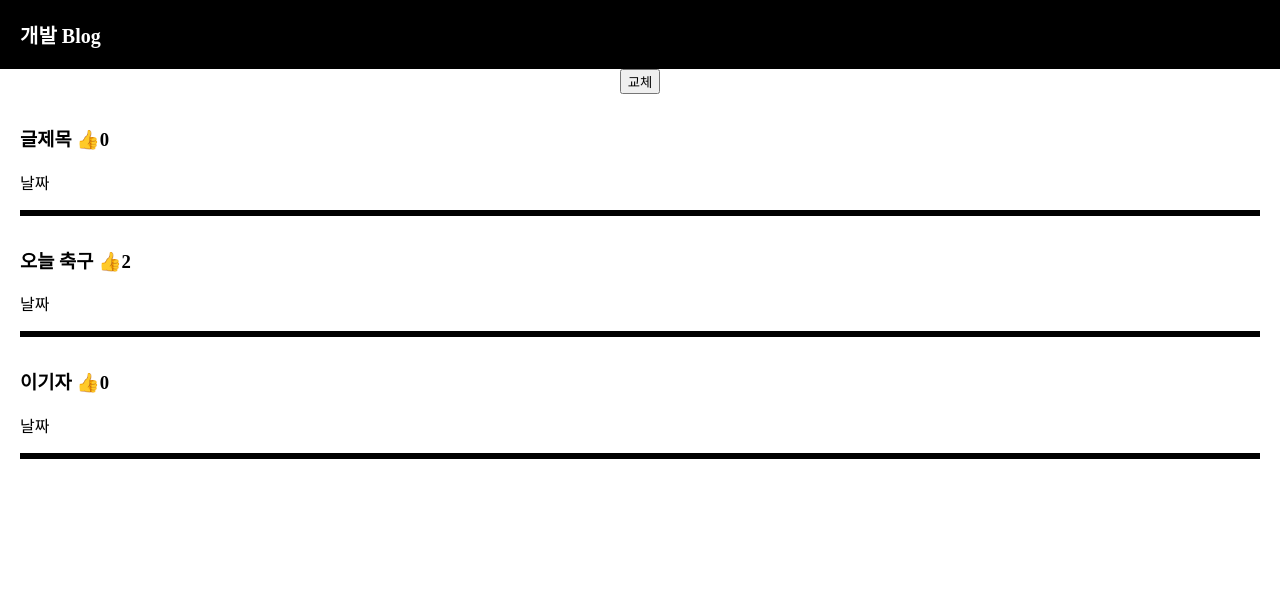
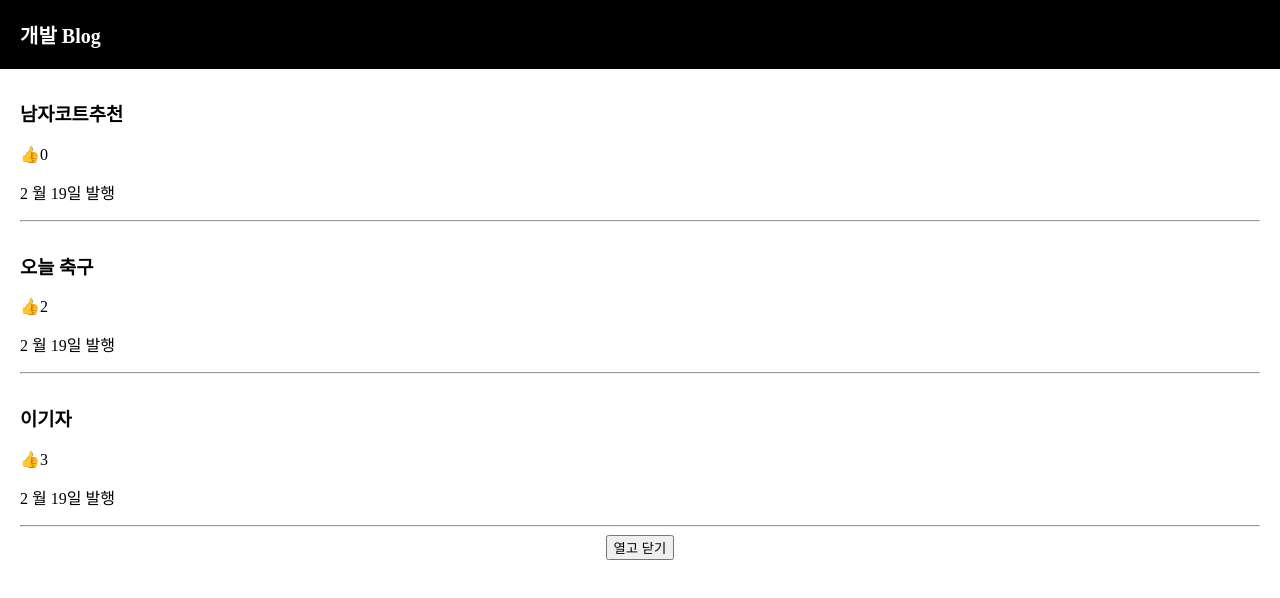
Before and after one commit to wogus216/codingApple, a React (Create React App) app in the folder blog/: page / in a window 1280 px wide. Shown: the top 598 px of the page. Built offline with nearby package versions, Linux system fonts and the light colour scheme.

Commit message:
props를 배웠다.

```diff
--- a/blog/src/App.js
+++ b/blog/src/App.js
@@ -4,17 +4,21 @@ import './App.css';
 import logo from './logo.svg';
 
 function App() {
-  let [title, setTitle] = useState(['글제목', '오늘 축구', '이기자']);
-  let [num, setNum] = useState([0, 2, 0]);
+  let [title, setTitle] = useState(['남자코트추천', '오늘 축구', '이기자']);
+  let [num, setNum] = useState([0, 2, 3]);
   let [modal, setModal] = useState(false);
+  let [titleNumber, setTitleNumber] = useState(0);
 
-  let array = [2, 3, 4];
+  const appear = () => {
+    setModal(!modal);
+  };
+  let array = [1, 2, 3];
 
-  let aw = array.map(function (a) {
-    return a * 2;
-  });
+  let na = array.map((a) => a * 2);
+  console.log(na);
 
   const up = (index) => {
+    console.log('anjwl');
     let numArray = [...num];
     numArray[index]++;
 
@@ -32,37 +36,64 @@ function App() {
     // modal === true ? setModal(false) : setModal(true);
     setModal(!modal);
   };
-
   return (
     <div className="App">
       <div className="black-nav">
         <div>개발 Blog</div>
       </div>
-      <button onClick={onChange}>교체</button>
 
-      {title.map(function (a, index) {
+      {title.map((a, i) => {
         return (
           <div className="list">
-            <h3 onClick={click}>
-              {' '}
-              {a} <span onClick={() => up(index)}>👍{num[index]}</span>
+            <h3
+              onClick={() => {
+                setTitleNumber(i);
+              }}
+            >
+              {a}
             </h3>
-            <p>날짜</p>
-            <hr style={{ border: 'solid' }} />
+            <span onClick={() => up(i)}>👍{num[i]}</span>
+
+            <p>2 월 19일 발행</p>
+            <hr />
           </div>
         );
       })}
 
-      {modal === true ? <Modal></Modal> : null}
+      {/* <button
+        onClick={() => {
+          setTitleNumber(0);
+        }}
+      >
+        버튼1
+      </button>
+      <button
+        onClick={() => {
+          setTitleNumber(1);
+        }}
+      >
+        버튼2
+      </button>
+      <button
+        onClick={() => {
+          setTitleNumber(2);
+        }}
+      >
+        버튼3
+      </button> */}
+      <button onClick={appear}>열고 닫기</button>
+      {modal === true ? (
+        <Modal title={title} titleNumber={titleNumber}></Modal>
+      ) : null}
     </div>
   );
 }
 
 //컴포넌트 항상 대문자 시작
-function Modal() {
+function Modal(props) {
   return (
     <div className="modal">
-      <h3>제목</h3>
+      <h3>{props.title[props.titleNumber]}</h3>
       <p>날짜</p>
       <p>상세내용</p>
     </div>
```
